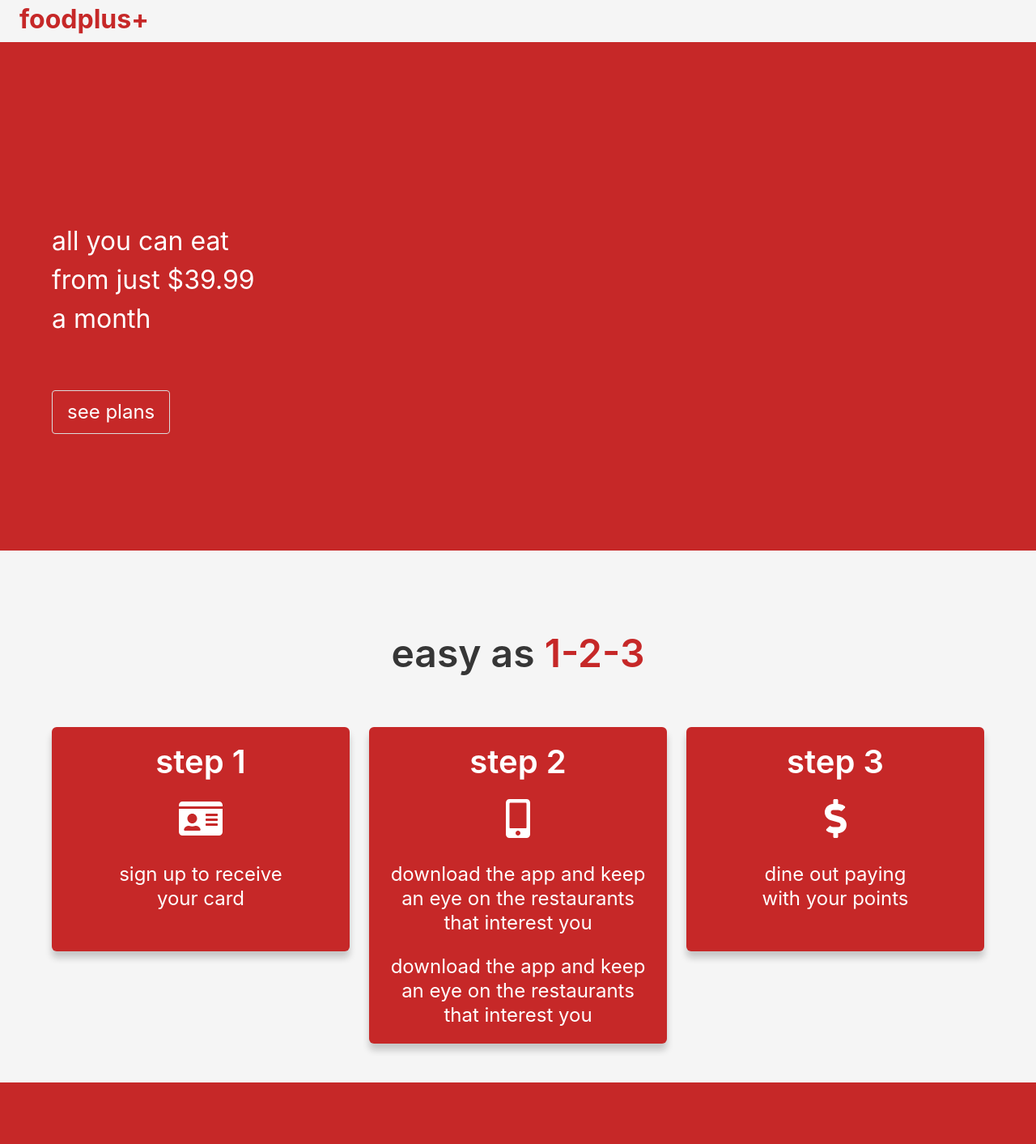
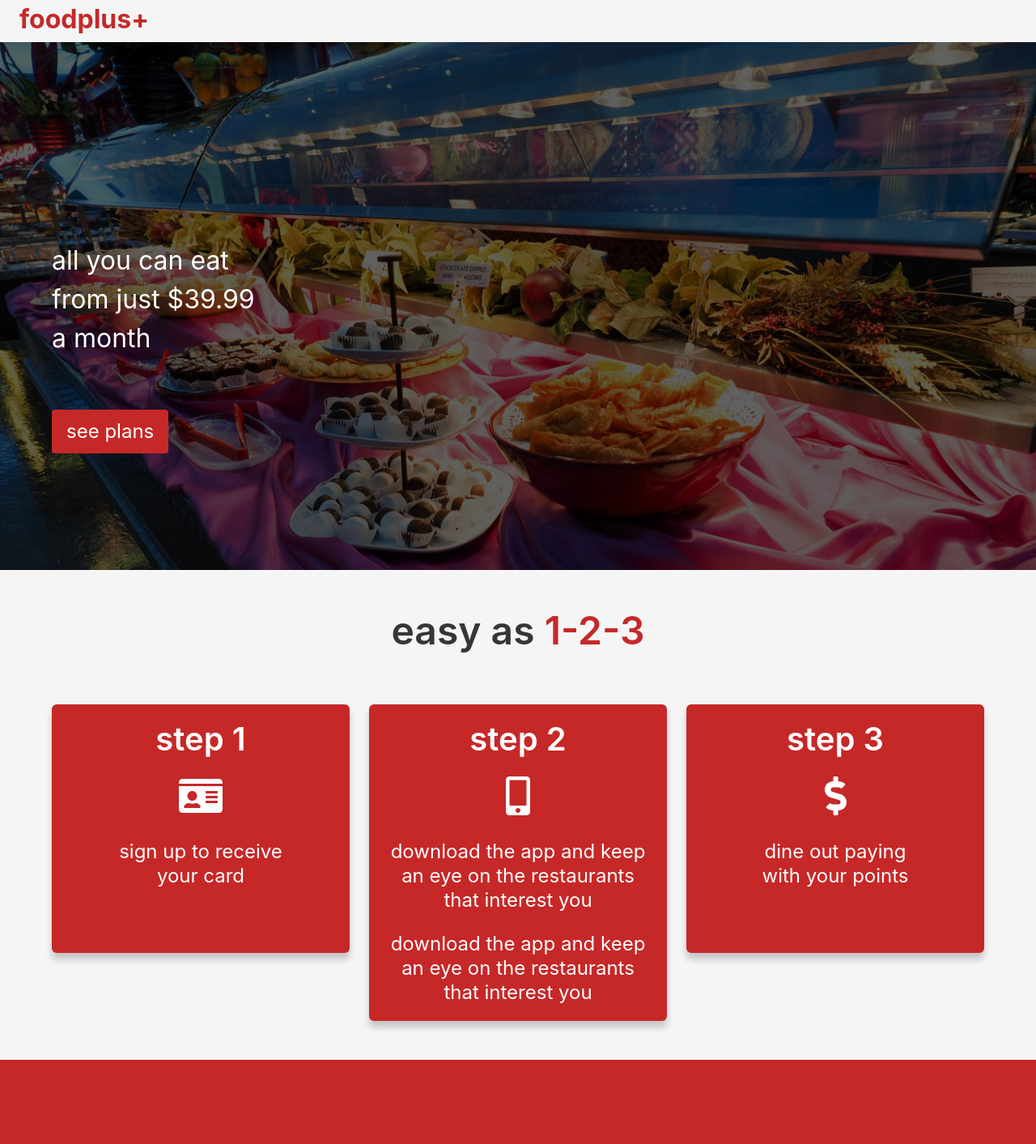
Before and after one commit to jorgebeauregard/foodplus, a React (Create React App) app: page / in a window 1280 px wide. Shown: the top 1413 px of the page at 81% size. Built offline with nearby package versions, Linux system fonts and the light colour scheme.

Commit message:
Hero changes

```diff
--- a/package.json
+++ b/package.json
@@ -7,6 +7,7 @@
     "gh-pages": "^2.0.1",
     "react": "^16.6.0",
     "react-dom": "^16.6.0",
+    "react-image-parallax2": "^0.1.6",
     "react-reveal": "^1.2.2",
     "react-scripts": "2.1.1"
   },
--- a/src/App.css
+++ b/src/App.css
@@ -1,3 +1,8 @@
+.has-background-red-no-border{
+  background-color: #c62828;
+  border: none;
+}
+
 .has-background-red{
   background-color: #c62828;
 }
@@ -9,6 +14,12 @@
 .box-shadow{
   box-shadow: 0 .5rem .5rem 0rem rgba(10,10,10,.2);
   transition: all .4s ease-in-out;
+}
+
+.has-background-buffet{
+  background: rgba(0,0,0,0.5);
+  background-image: url("images/image.jpg");
+  background-size: cover;
 }
 
 .box-shadow:hover{
--- a/src/components/EasySection.jsx
+++ b/src/components/EasySection.jsx
@@ -5,7 +5,7 @@ const EasySection = () => {
     return (
         <section className="section has-background-white-ter">
             <div className="container">
-                <div className="columns margin-top">
+                <div className="columns">
                     <div className="column has-text-centered">
                         <Fade top>
                         <h2 className="title is-1 is-size-2-mobile">
@@ -15,18 +15,21 @@ const EasySection = () => {
                     </div>
                 </div>
 
+
+                <div className="columns margin-top">
                     <Fade bottom>
-                <div className="columns margin-top">
                         <div className="column has-text-centered">
                             <div className="box has-background-red box-shadow">
                                 <h3 className="title is-size-2 is-size-3-mobile has-text-white has-text-centered">step 1</h3>
                                 <span class="icon is-large ">
                                     <i class="fas fa-3x fa-id-card has-text-white"></i>
                                 </span><br/><br/>
-                            <p className="subtitle has-text-white is-4">sign up to receive <br/> your card <br/><br/></p>
+                                <p className="subtitle has-text-white is-4">sign up to receive <br/> your card <br/><br/><br/></p>
                             </div>
                         </div>
+                    </Fade>
 
+                    <Fade bottom>
                         <div className="column has-text-centered">
                             <div className="box has-background-red box-shadow">
                                 <h3 className="title is-size-2 is-size-3-mobile has-text-white has-text-centered">step 2</h3>
@@ -34,22 +37,24 @@ const EasySection = () => {
                                     <i class="fas fa-3x fa-mobile-alt has-text-white"></i>
                                 </span><br/><br/>
                                 <p className="subtitle has-text-white is-4 is-hidden-mobile">download the app and keep <br/> an eye on the restaurants <br/> that interest you</p>
-                            <p className="subtitle has-text-white is-4 is-hidden-full-hd">download the app and keep an eye on the restaurants that interest you</p>
+                                <p className="subtitle has-text-white is-4 is-hidden-fullhd">download the app and keep an eye on the restaurants that interest you</p>
                             </div>
                         </div>
+                    </Fade>
 
+                    <Fade bottom>
                         <div className="column has-text-centered">
                             <div className="box has-background-red box-shadow">
                                 <h3 className="title is-size-2 is-size-3-mobile has-text-white has-text-centered">step 3</h3>
                                 <span class="icon is-large ">
                                     <i class="fas fa-3x fa-dollar-sign has-text-white"></i>
                                 </span><br/><br/>
-                            <p className="subtitle has-text-white is-4">dine out paying <br/>with your points<br/><br/></p>
+                                <p className="subtitle has-text-white is-4">dine out paying <br/>with your points<br/><br/><br/></p>
                             </div>
                         </div>
+                    </Fade>
+                </div>
 
-                </div>
-                </Fade>
             </div>
         </section>
     );
--- a/src/components/HeroSection.jsx
+++ b/src/components/HeroSection.jsx
@@ -3,7 +3,7 @@ import Fade from 'react-reveal/Fade';
 
 const HeroSection = () => {
     return (
-        <section className="hero has-background-red is-medium">
+        <section className="hero has-background-buffet is-medium">
             <div className="hero-body">
                 <div className="container">
                     <div className="columns is-multiline">
@@ -14,12 +14,13 @@ const HeroSection = () => {
                         </div>
                         <div className="column is-full has-text-centered-mobile">
                             <Fade bottom>
+                            <br/>
                             <h1 className="is-size-3 has-text-white">all you can eat <br/>from just $39.99 <br/> a month</h1>
                             </Fade>
                         </div>
                         <div className="column is-full has-text-centered-mobile">
                             <Fade left>
-                            <button className="button has-background-red has-text-white is-large margin-top">see plans</button>
+                            <button className="button has-background-red-no-border has-text-white is-large margin-top">see plans</button>
                             </Fade>
                         </div>
                     </div>
```
Also changed, not shown: src/images/image.jpg (added), 1 other file (tests, documents, lock files or other folders). Lines whose indentation alone changed are shown as unchanged.
